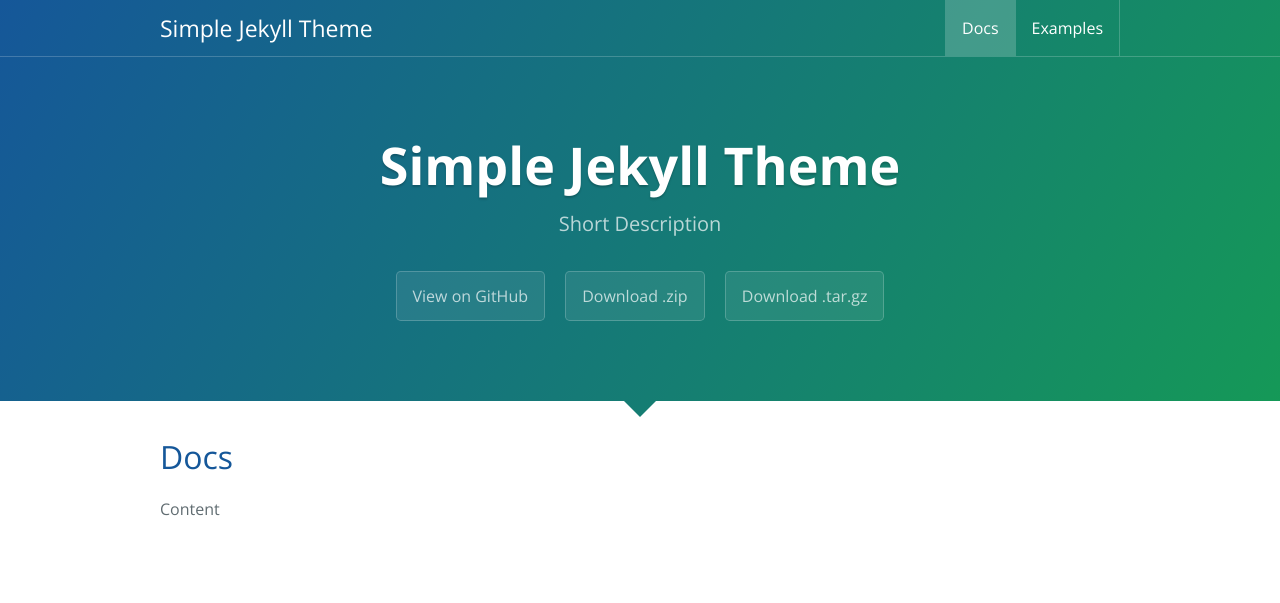
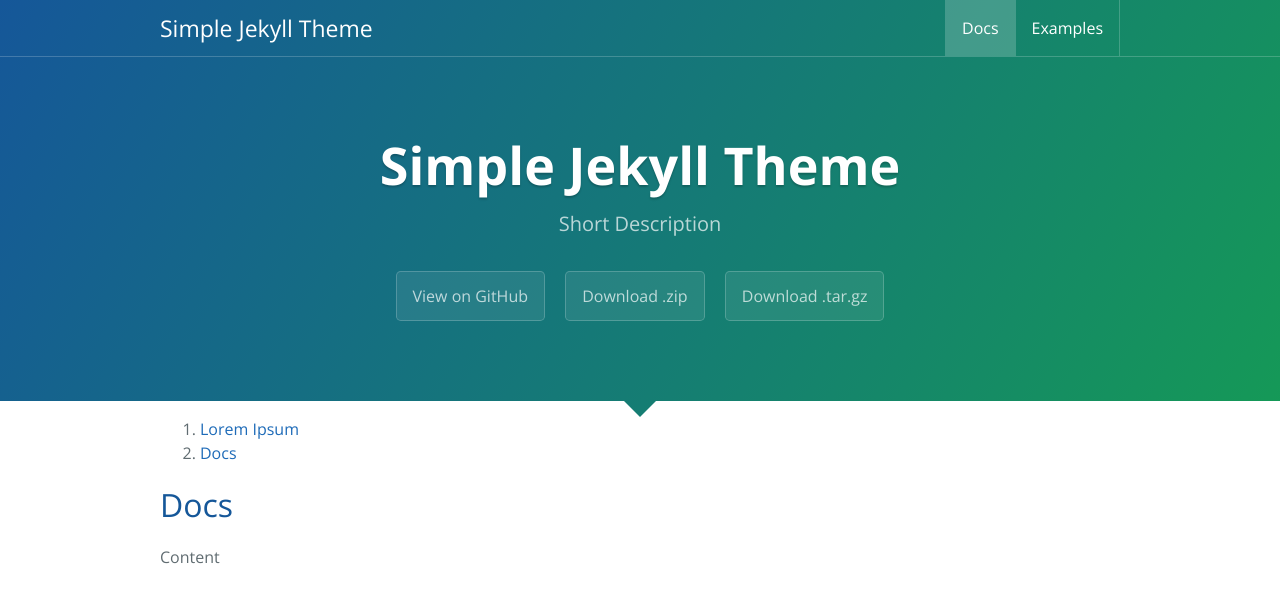
Before and after one commit to kosatyi/sjt, a Jekyll site: the page built from docs/index.md, in a window 1280 px wide. Shown: the top 603 px of the page. Built offline with Jekyll 4.4.1, drawn with Linux system fonts in a browser that asks for light colours; our own code applies the rules of GitHub Pages for plain Markdown files.

Commit message:
add breadcrumbs

```diff
--- /dev/null
+++ b/_includes/breadcrumbs.html
@@ -0,0 +1,21 @@
+{% assign path    = page.url | split: '/' %}
+{% assign count   = path | size %}
+{% assign result  = "" | split : "," %}
+{% assign list    = site.html_pages %}
+{% if count > 0 %}
+<ol itemscope itemtype="http://schema.org/BreadcrumbList">
+{% for part in path %}
+{% assign result  = result | push: part %}
+{% assign match   = result | join: '/' %}
+{% unless match contains ".html" %}
+{% assign match   = match | append: '/' %}
+{% endunless %}
+{% assign current = list | where: "url", match | first %}
+<li itemprop="itemListElement" itemscope itemtype="http://schema.org/ListItem">
+    <a href="{{ site.url }}{{current.url}}" itemprop="item">
+        <span itemprop="name">{{ current.title }}</span>
+    </a>
+</li>
+{% endfor %}
+</ol>
+{% endif %}
--- a/_layouts/default.html
+++ b/_layouts/default.html
@@ -13,6 +13,7 @@
 {% include header.html %}
 <section class="page-content">
 <div class="container">
+{% include breadcrumbs.html %}
 {{ content }}
 </div>
 </section>
```
